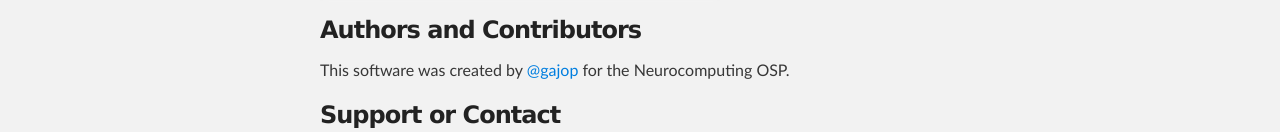
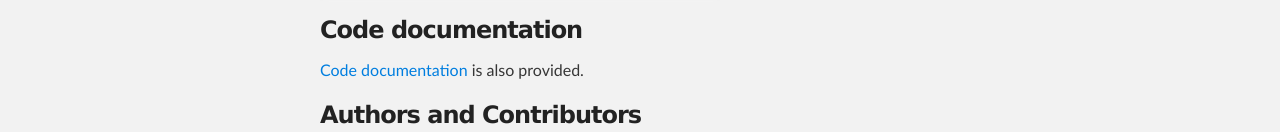
Before and after one commit to gajop/SoNeR, a plain HTML site: page index.html in a window 1280 px wide. Shown: the part 1359-1491 px from the top of the page. Drawn offline with Linux system fonts and the light colour scheme.

Commit message:
add link to code documentation

```diff
--- a/index.html
+++ b/index.html
@@ -61,6 +61,9 @@ The initial step of the wizard is shown below:
 <p>The application configuration is accessible via the Advanced button:
 <img src="https://dl.dropboxusercontent.com/u/29384665/SoNeR_images/start_advanced.png" alt="Advanced wizard configuration"></p>
 
+<h3><a id="code-documentation" class="anchor" href="#code-documentation" aria-hidden="true"><span class="octicon octicon-link"></span></a>Code documentation</h3>
+<p><a href="javadoc/index.html">Code documentation</a> is also provided.</p>
+
 <h3>
 <a id="authors-and-contributors" class="anchor" href="#authors-and-contributors" aria-hidden="true"><span class="octicon octicon-link"></span></a>Authors and Contributors</h3>
 
```
